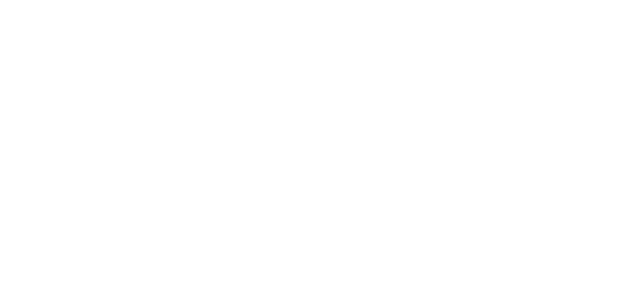
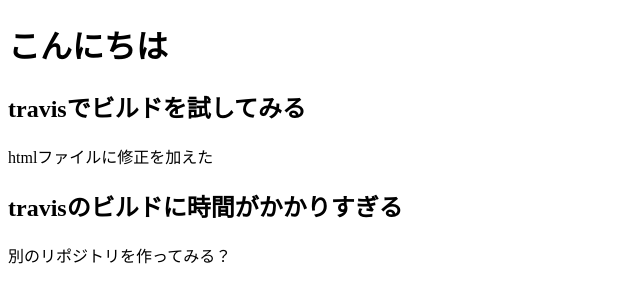
Before and after one commit to noda-cij/travistest, a plain HTML site: page index.html in a window 1280 px wide. Shown: the whole page, without its empty margins (0-640 px from the left). Drawn offline with Linux system fonts and the light colour scheme.

Commit message:
index.html commit

```diff
--- a/index.html
+++ b/index.html
@@ -7,5 +7,15 @@
     <meta name="viewport" content="width=device-width, initial-scale=1"></meta>
 </head>
 <title>【CIJ】</title>
-<body></body>
+<body>
+    <h1>こんにちは</h1>
+    <h2>travisでビルドを試してみる</h2>
+        <div>
+            htmlファイルに修正を加えた
+        </div>
+    <h2>travisのビルドに時間がかかりすぎる</h2>
+        <div>
+            別のリポジトリを作ってみる？
+        </div>
+</body>
 </html>
```
